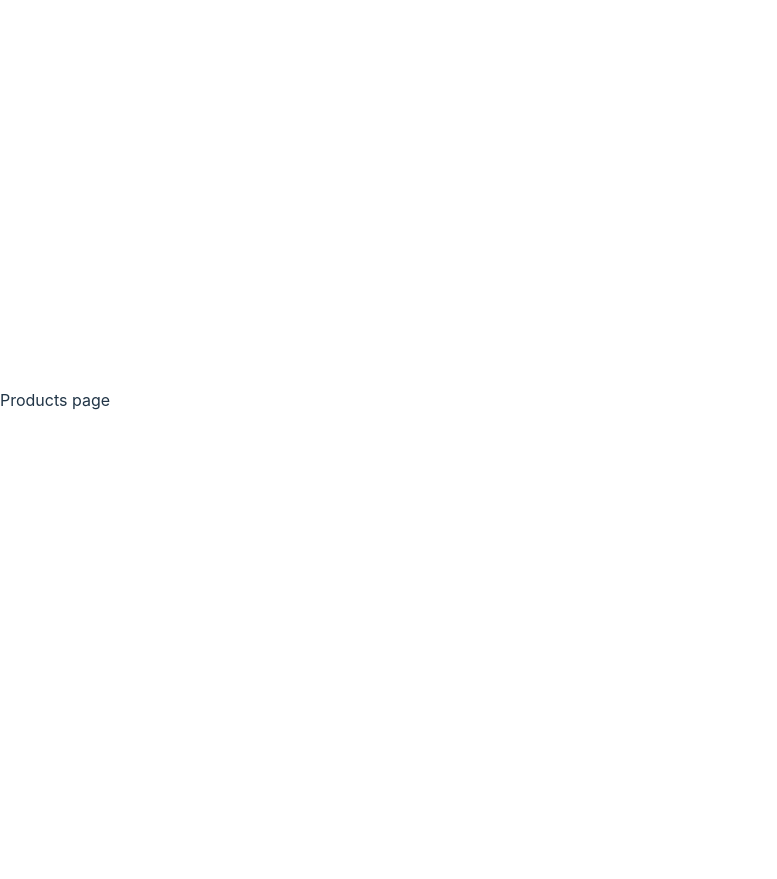
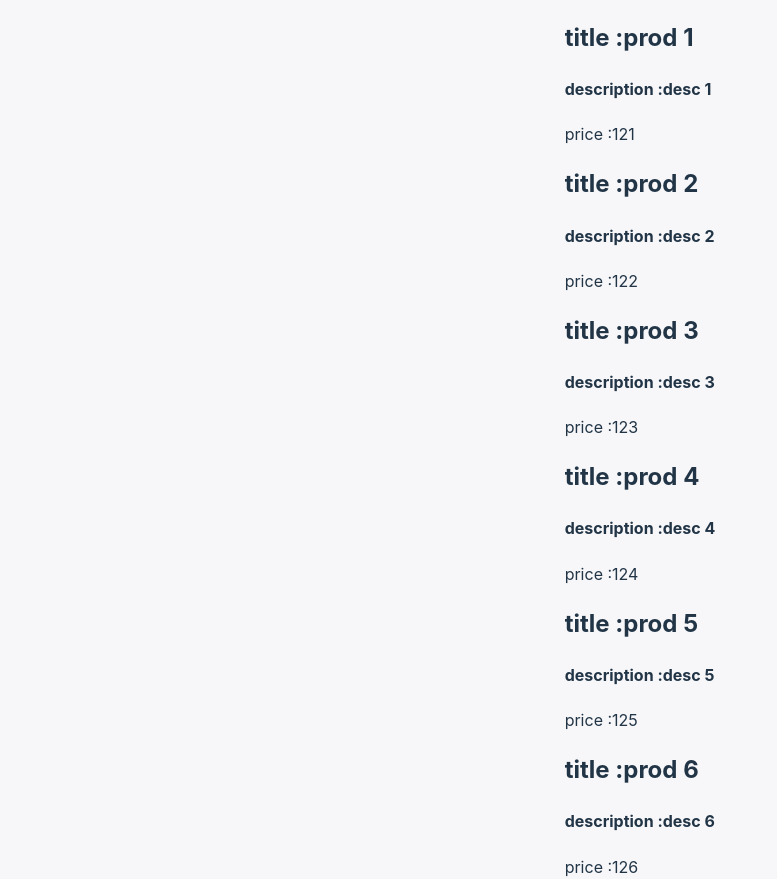
Before and after one commit to EsrafilElahi/vite-react-query, a React (Vite) app: page /products in a window 1280 px wide. Shown: the whole page, without its empty margins (0-777 px from the left). Before the commit the page ends 800 px from the top, so only its background shows below. Built offline with nearby package versions, Linux system fonts and the light colour scheme.

Commit message:
keep coding...

```diff
--- /dev/null
+++ b/src/components/ProductItem.jsx
@@ -0,0 +1,12 @@
+import React from 'react'
+
+const ProductItem = ({ product }) => {
+  return (
+    <div>
+      <h2>title :{product.title}</h2>
+      <h4>description :{product.desc}</h4>
+      <span>price :{product.price}</span>
+    </div>)
+}
+
+export default ProductItem
--- a/src/index.css
+++ b/src/index.css
@@ -26,9 +26,11 @@ a:hover {
 body {
   margin: 0;
   display: flex;
-  place-items: center;
   min-width: 320px;
   min-height: 100vh;
+  display: flex;
+  justify-content: center;
+  background: rgb(247, 246, 248);
 }
 
 h1 {
--- a/src/pages/Products.jsx
+++ b/src/pages/Products.jsx
@@ -1,13 +1,56 @@
 import React, { useLayoutEffect } from 'react'
 import { useBeforeUnload, useNavigate, createBrowserRouter, RouterProvider } from "react-router-dom";
+import ProductItem from '../components/ProductItem';
 
 
 const Products = (props) => {
   const { title } = props
 
+  const prods = [
+    {
+      id: 1,
+      title: 'prod 1',
+      desc: 'desc 1',
+      price: 121
+    },
+    {
+      id: 2,
+      title: 'prod 2',
+      desc: 'desc 2',
+      price: 122
+    },
+    {
+      id: 3,
+      title: 'prod 3',
+      desc: 'desc 3',
+      price: 123
+    },
+    {
+      id: 4,
+      title: 'prod 4',
+      desc: 'desc 4',
+      price: 124
+    },
+    {
+      id: 5,
+      title: 'prod 5',
+      desc: 'desc 5',
+      price: 125
+    },
+    {
+      id: 6,
+      title: 'prod 6',
+      desc: 'desc 6',
+      price: 126
+    },
+  ]
 
   return (
-    <div>Products {title}</div>
+    <div>
+      {prods.map(product => (
+        <ProductItem key={product.id} product={product} />
+      ))}
+    </div>
   )
 }
 
```
